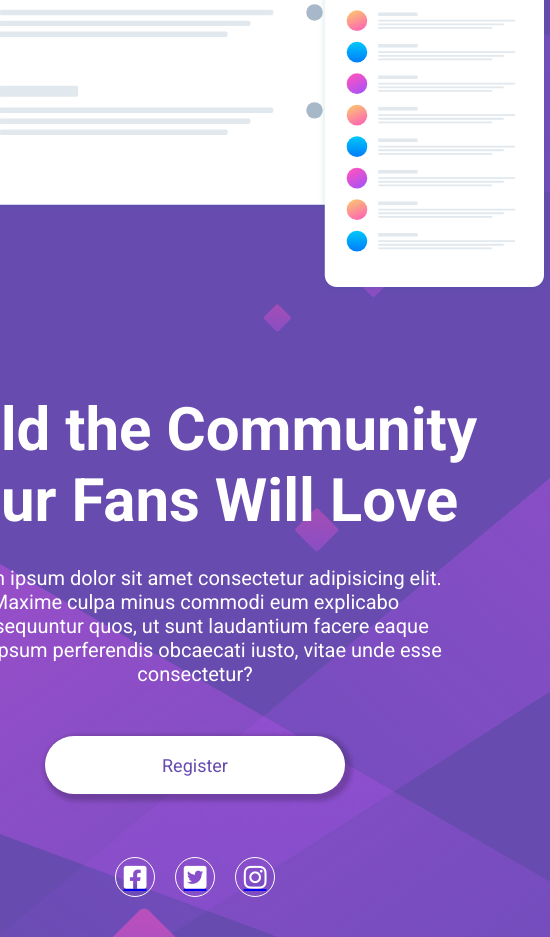
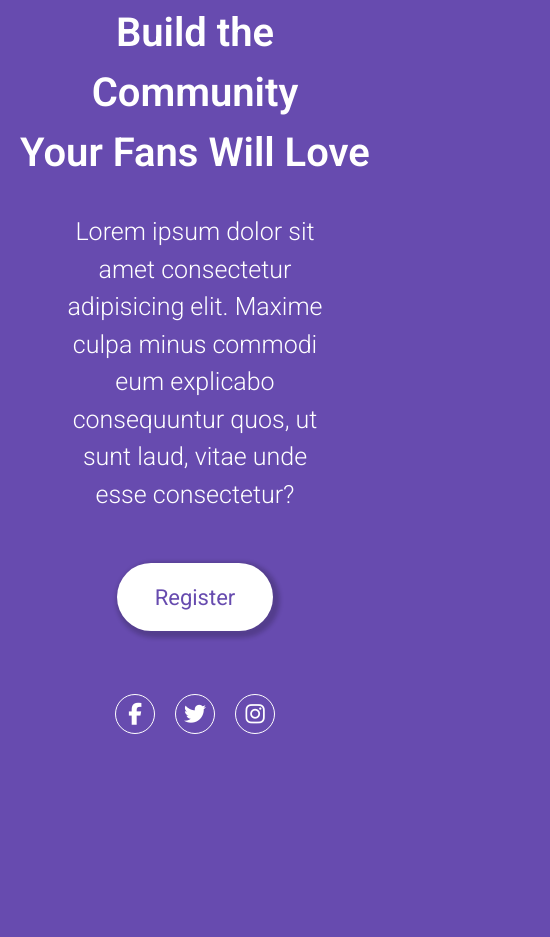
Before and after one commit to Guilhermebsdourado/Desafio-do-Frontend-Mentor, a plain HTML site: page index.html in a window 390 px wide. Shown: the part 512-1449 px from the top of the page, 550 px wide, since content can reach past the window. After the commit the page ends 1286 px from the top, so only its background shows below. Drawn offline with Linux system fonts and the light colour scheme.

Commit message:
Melhorando a responsividade, mudando os ícones das redes sociais e colocando um color no nome do botão quando é usado o hover

```diff
--- a/index.html
+++ b/index.html
@@ -5,20 +5,13 @@
   <meta charset="UTF-8">
   <meta name="viewport" content="width=device-width, initial-scale=1.0">
 
-  <link rel="icon" type="image/png" sizes="32x32" href="./images/favicon-32x32.png">
-
   <link rel="stylesheet" href="./src/css/reset.css">
   <link rel="stylesheet" href="./src/css/estilos.css">
   <link rel="stylesheet" href="./src/css/responsivo.css">
 
-  <link rel="preconnect" href="https://fonts.googleapis.com">
-  <link rel="preconnect" href="https://fonts.gstatic.com" crossorigin>
-  <link href="https://fonts.googleapis.com/css2?family=Roboto:ital,wght@0,100..900;1,100..900&display=swap"
-    rel="stylesheet">
-    <link rel="stylesheet" href="https://cdnjs.cloudflare.com/ajax/libs/font-awesome/5.15.4/css/all.min.css">
-
 
   <title>Frontend Mentor | Huddle landing page with single introductory section</title>
+
   </style>
 </head>
 
@@ -30,7 +23,7 @@
   <main class="main">
 
     <section class="imagem">
-      <img src="./src/images/illustration-mockups.svg" alt="illustration-mockups">
+      <img src="src/images/illustration-mockups.svg" alt="illustration-mockups">
     </section>
 
     <div class="textos">
@@ -40,14 +33,12 @@
 
 
       <section class="text">
-        <p>Lorem ipsum dolor sit amet consectetur adipisicing elit. Maxime culpa minus commodi eum explicabo
-          consequuntur
-          quos, ut sunt laudantium facere eaque nam ipsum perferendis obcaecati iusto, vitae unde esse consectetur?
+        <p>Lorem ipsum dolor sit amet consectetur adipisicing elit. Maxime culpa minus commodi eum explicabo consequuntur quos, ut sunt laud, vitae unde esse consectetur?
         </p>
       </section>
 
       <section class="button">
-        <button>Register</button>
+        <button type="button">Register</button>
       </section>
     </div>
 
@@ -55,14 +46,14 @@
 
   <footer class="social">
     <ul>
-      <li><a href="#"><i class="fab fa-facebook-square"></i></a></li>
-      <li><a href="#"><i class="fab fa-twitter-square"></i></a></li>
-      <li><a href="#"><i class="fab fa-instagram"></i></a></li>
+      <li><a href="#"><i class="fa-brands fa-facebook-f cor"></i></a></li>
+      <li><a href="#"><i class="fa-brands fa-twitter cor"></i></a></li>
+      <li><a href="#"><i class="fa-brands fa-instagram cor"></i></a></li>
     </ul>
 
 
   </footer>
-
+  <script src="https://kit.fontawesome.com/edd4db356d.js" crossorigin="anonymous"></script>
 </body>
 
 </html>
--- a/src/css/estilos.css
+++ b/src/css/estilos.css
@@ -1,33 +1,30 @@
-html{
-    font-family: "Roboto";
+
+body{
+    background: hsl(257, 40%, 49%) url(/src/images/bg-desktop.svg) no-repeat center center/cover;
+    max-width: 1440px;
+    Margin: 0 auto;
+    overflow: hidden;
 }
-body{
-    background-image: url(/src/images/bg-desktop.svg);
-    background-size: cover;
-    height: 93vh;
-    background-color: hsl(257, 40%, 49%);
+
+.imagem img{
+    max-width: 86vw;
+    height: auto;
+    display: block;
 }
 
 header{
     margin: 60px 60px 90px;
 }
 
-@media(max-width: 1280px){
-    body{
-        background-image: url(/src/images/bg-mobile.svg);
-    }
-}
-
 .main{
-    /* background-color: aqua; */
     display: flex;
-    justify-content: center;
+    justify-content: left;
     max-width: auto;
     gap: 40px;
+    margin: 60px;
 }
 
 .textos{
-    /* background-color: aqua; */
     display: flex;
     flex-direction: column;
     width: 500px;
@@ -39,14 +36,14 @@ header{
 
 .textos h1{
     font-size: 43px;
-    font-family: "Roboto";
     font-weight: 700;
+    line-height: 1.5;
 }
 
 .text{
     font-size: 18px;
     font-weight: 400;
-    font-family: "Roboto";
+    line-height: 1.5;
 }
 
 .button{
@@ -54,15 +51,17 @@ header{
     justify-content: center;
     background-color: #fff;
     color: hsl(257, 40%, 49%);
-    border-radius: 30px;
-    height: 48px;
+    border-radius: 40px;
+    height: 55px;
     width: 200px;
     box-shadow: 3px 3px 4px 4px rgba(10, 10, 10, 0.2);
     transition: 0.3s ease-in-out;
+    cursor: pointer;
 }
 
 .button:hover{
     background-color: hsl(300, 69%, 71%);
+    color: white;
 }
 
 footer{
@@ -74,9 +73,9 @@ footer{
   display: flex;
   justify-content: right;
   align-items: end;
+
 }
 .social ul {
-    /* background-color: aqua; */
     display: flex;
     justify-content: center;
     gap: 20px;
@@ -85,7 +84,12 @@ footer{
 }
 
 .social li i {
-    font-size: 26px;
+    width: 10px;
+    height: 20px;
+}
+
+.social li .cor {
+    font-size: 22px;
     color: white;
     display: flex;
     justify-content: center;
@@ -96,40 +100,7 @@ footer{
     height: 40px;
     transition: 0.3s ease-in-out;
 }
-.social li i:hover{
+.social li .cor:hover{
     color: hsl(300, 69%, 71%);
     border: solid 1px hsl(300, 69%, 71%);
 }
-
-@media(max-width:1280px){
-    .main{
-        flex-direction: column;
-        align-items: center;
-        margin: 170px 60px 0;
-        gap: 140px;
-    }
-    .textos{
-        align-items: center;
-        text-align: center;
-        width: 709px;
-    }
-    .textos h1{
-        font-size: 60px;
-    }
-    .textos .text{
-        display: flex;
-        font-size: 20px;
-        width: 500px;
-        margin-bottom: 20px;
-    }
-    .button{
-        height: 58px;
-        width: 300px;
-        font-size: 18px;
-    }
-    .social{
-        justify-content: center;
-        align-items: center;
-        top: 160px;
-    }
-}
--- a/src/css/reset.css
+++ b/src/css/reset.css
@@ -1,3 +1,8 @@
+@import url('https://fonts.googleapis.com/css2?family=Roboto:ital,wght@0,100..900;1,100..900&display=swap');
+
+html {
+  font-family: "Roboto", sans-serif;
+}
 *{
   margin: 0;
   padding: 0;
@@ -11,3 +16,7 @@ button{
 ul{
   list-style: none;
 }
+
+a{
+  text-decoration: none;
+}
--- a/src/css/responsivo.css
+++ b/src/css/responsivo.css
@@ -0,0 +1,62 @@
+@media(max-width: 1280px) {
+    header {
+        margin: 60px 40px 90px;
+    }
+    header img {
+        width: 30vw;
+        display: flex;
+        justify-content: left;
+    }
+
+    body {
+        background: hsl(257, 40%, 49%) url(../images/bg-mobile.svg) no-repeat center top / contain;
+        overflow: auto;
+    }
+
+    .imagem img {
+
+        display: flex;
+        justify-content: left;
+        min-width: 200px;
+        height: auto;
+    }
+
+    .main {
+        flex-direction: column;
+        align-items: center;
+        margin: 20px 60px 0;
+        gap: 140px;
+    }
+
+    .textos {
+        align-items: center;
+        text-align: center;
+    }
+
+    .textos h1 {
+        font-size: 40px;
+        font-weight: 600;
+        width: 95vw;
+    }
+
+    .textos .text {
+        display: flex;
+        flex-wrap: wrap;
+        width: 70vw;
+        font-size: 25px;
+        font-weight: 300;
+        margin-bottom: 20px;
+    }
+
+    .button {
+        height: 8vh;
+        width: 40vw;
+        font-size: 22px;
+    }
+
+    .social {
+        justify-content: center;
+        align-items: center;
+        top: 160px;
+    }
+}
```
Also changed, not shown: src/images/instagram ícone.svg (added).
